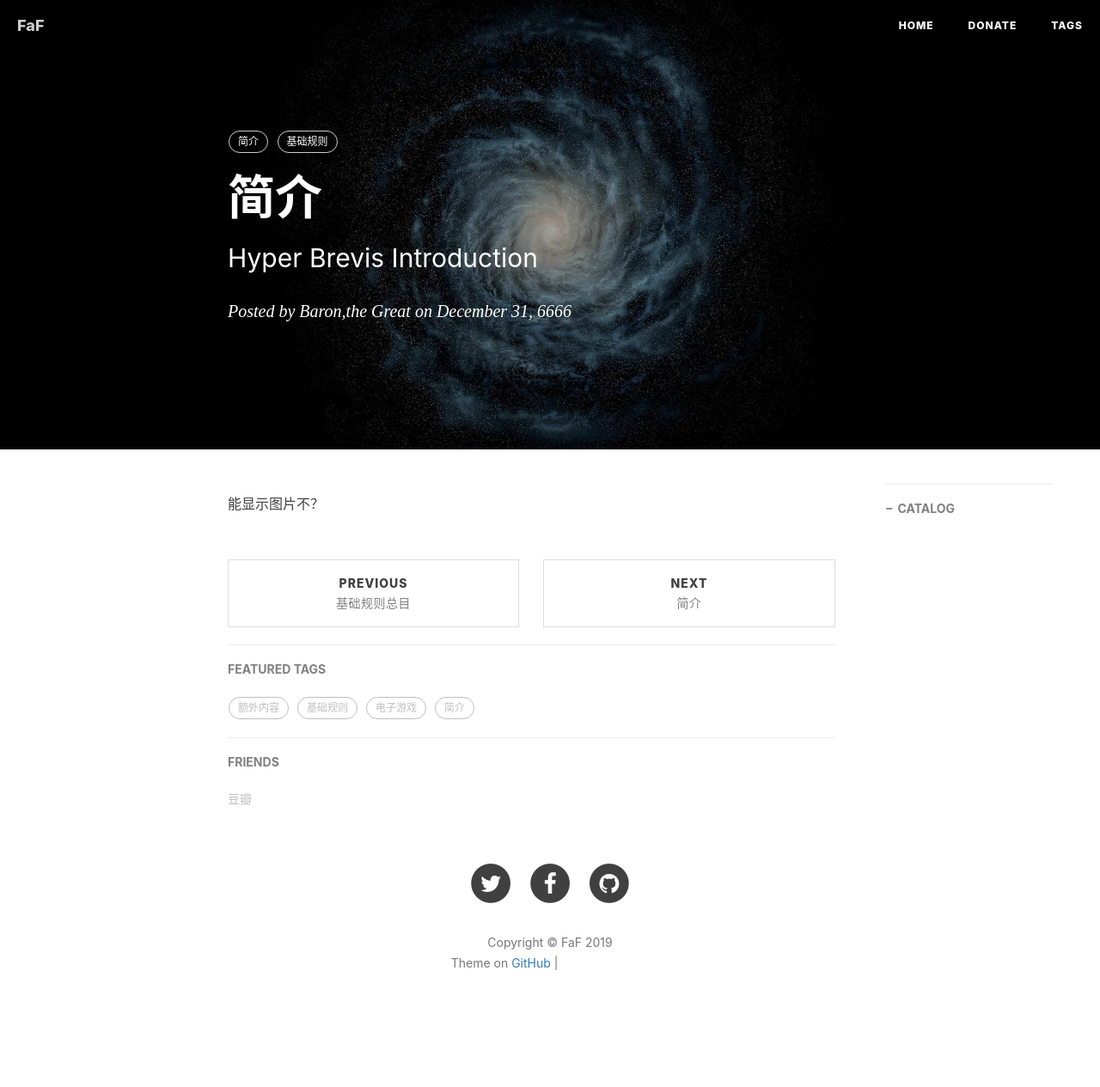
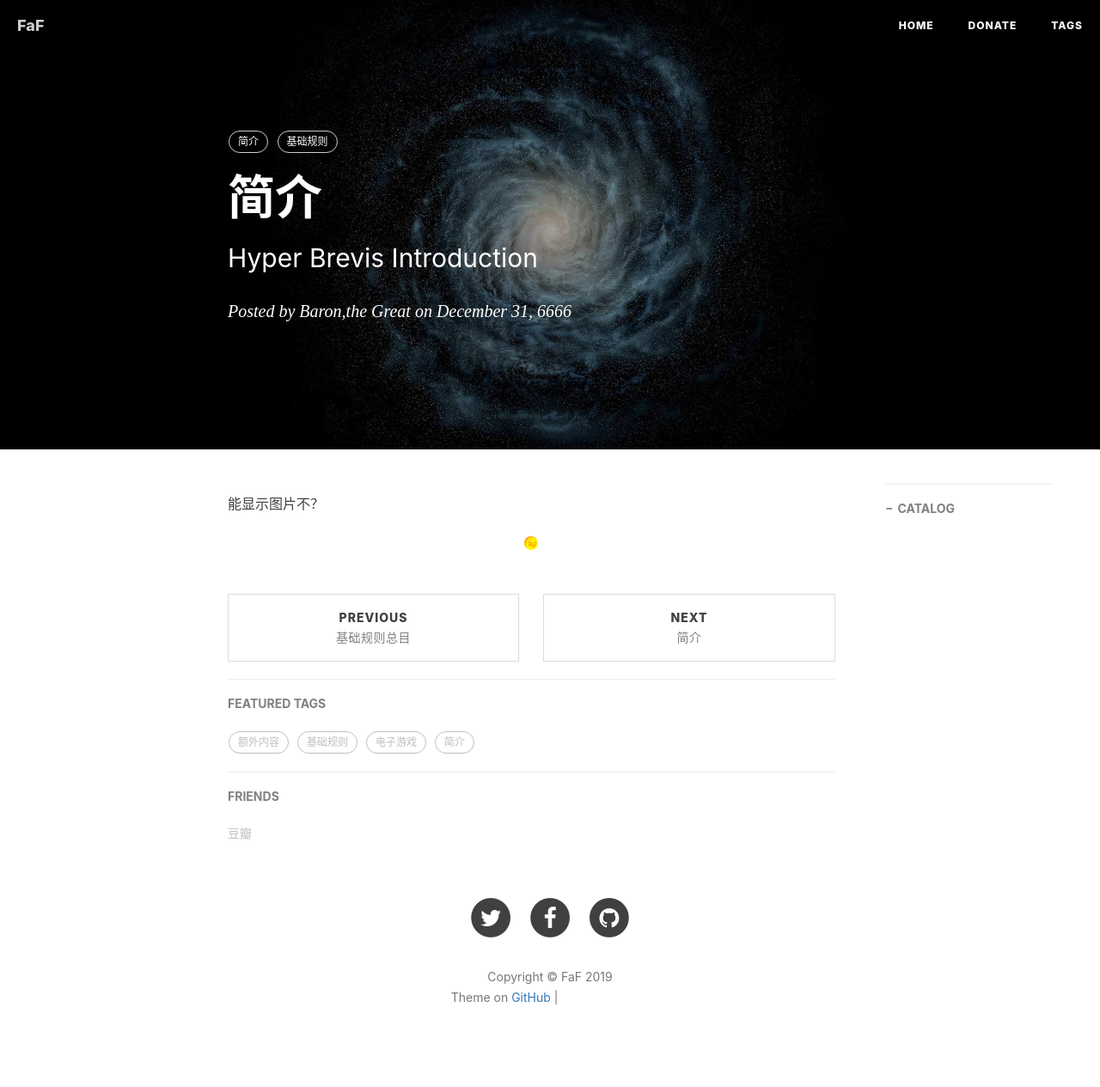
Before and after one commit to AndrewImalion/FameAndFarm.github.io, a Jekyll site: the page built from _posts/2019-04-07-test.md, in a window 1280 px wide. Shown: the whole page at 86% size. Built offline with Jekyll 4.4.1, drawn with Linux system fonts in a browser that asks for light colours; nearby versions of some CDN libraries; comment, search, counter and statistics services are not loaded; before the commit the page ends 1225 px from its top, so only the background shows below that; grey boxes are pictures that could not be loaded.

Commit message:
Update 2019-04-07-test.md

```diff
--- a/_posts/2019-04-07-test.md
+++ b/_posts/2019-04-07-test.md
@@ -12,6 +12,5 @@ tags:
 ---
 
 
-{{ myStr }}
 
-能显示图片不？{{ i-kentri }}
+能显示图片不？![坎特利]({{ site.url }}/assets/i-coin-16px.png)
```
